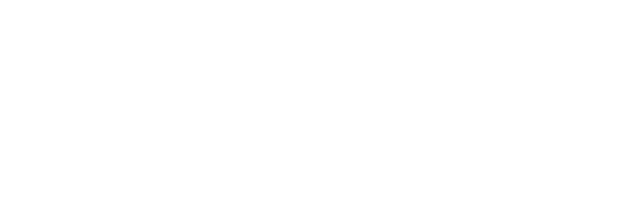
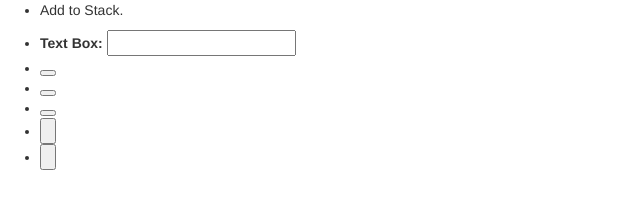
Before and after one commit to tsnicholas/StackDemo, a plain HTML site: page Project1_Start.html in a window 1280 px wide. Shown: the whole page, without its empty margins (0-640 px from the left). Drawn offline with nearby package versions, Linux system fonts and the light colour scheme.

Commit message:
Add initial HTML elements

```diff
--- a/Project1_Start.html
+++ b/Project1_Start.html
@@ -8,6 +8,27 @@
     <title>CS445 Project1</title>
   </head>
   <body>
-
+    <ul>
+      <li><p>Add to Stack.</p></li>
+      <li>
+        <label for="textbox">Text Box: </label>
+        <input type="text" id="textbox">
+      </li>
+      <li>
+        <button type="button" id="pushButton" title="Push">
+      </li>
+      <li>
+        <button type="button" id="popButton" title="Pop">
+      </li>
+      <li>
+        <button type="button" id="peekButton" title="Peek">
+      </li>
+      <li>
+        <input type="button" id="sizeButton" title="Size">
+      </li>
+      <li>
+        <input type="button" id="emptyButton" title="isEmpty">
+      </li>
+    </ul>
   </body>
 </html>
```
